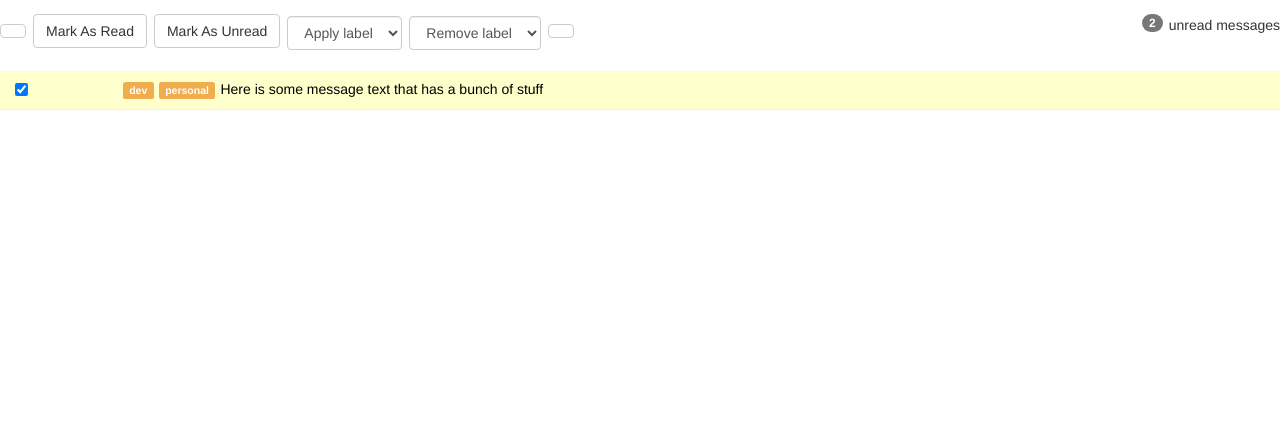
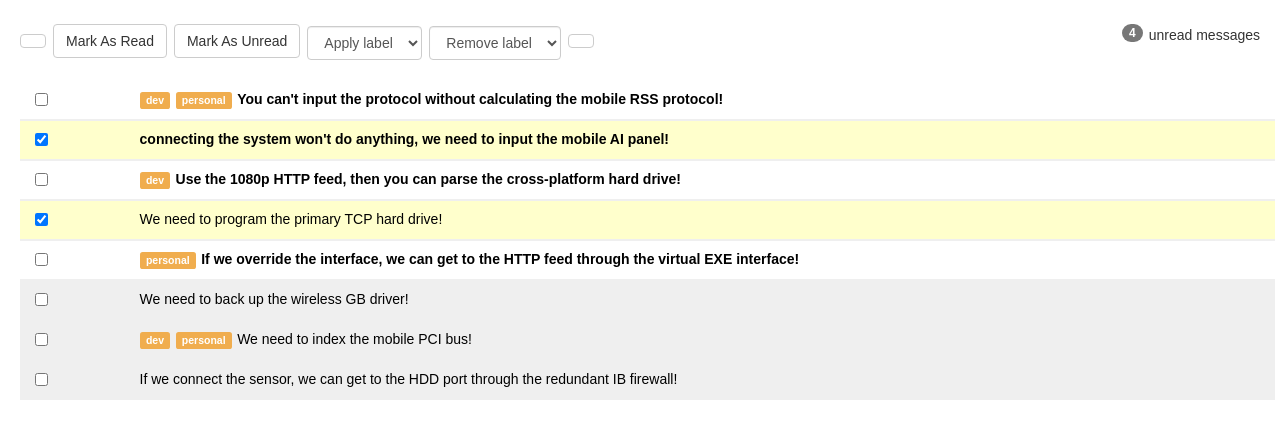
Before and after one commit to cwanb/react-inbox, a React (Create React App) app: page / in a window 1280 px wide. Shown: the top 438 px of the page. Built offline with nearby package versions, Linux system fonts and the light colour scheme; the HTML template or start-up script is replaced by a standard one.

Commit message:
react-inbox message, messagelist, toolbar, app components and functionality

```diff
--- a/src/App.js
+++ b/src/App.js
@@ -1,14 +1,171 @@
-import React, {Component} from 'react'
+import React, {
+  Component
+} from 'react'
 import Toolbar from './components/Toolbar'
-import Message from './components/Message'
+import MessageList from './components/MessageList'
 import './App.css'
 
+const seedMessages = [{
+    "id": 1,
+    "subject": "You can't input the protocol without calculating the mobile RSS protocol!",
+    "read": false,
+    "starred": true,
+    "labels": ["dev", "personal"]
+  },
+  {
+    "id": 2,
+    "subject": "connecting the system won't do anything, we need to input the mobile AI panel!",
+    "read": false,
+    "starred": false,
+    "selected": true,
+    "labels": []
+  },
+  {
+    "id": 3,
+    "subject": "Use the 1080p HTTP feed, then you can parse the cross-platform hard drive!",
+    "read": false,
+    "starred": true,
+    "labels": ["dev"]
+  },
+  {
+    "id": 4,
+    "subject": "We need to program the primary TCP hard drive!",
+    "read": true,
+    "starred": false,
+    "selected": true,
+    "labels": []
+  },
+  {
+    "id": 5,
+    "subject": "If we override the interface, we can get to the HTTP feed through the virtual EXE interface!",
+    "read": false,
+    "starred": false,
+    "labels": ["personal"]
+  },
+  {
+    "id": 6,
+    "subject": "We need to back up the wireless GB driver!",
+    "read": true,
+    "starred": true,
+    "labels": []
+  },
+  {
+    "id": 7,
+    "subject": "We need to index the mobile PCI bus!",
+    "read": true,
+    "starred": false,
+    "labels": ["dev", "personal"]
+  },
+  {
+    "id": 8,
+    "subject": "If we connect the sensor, we can get to the HDD port through the redundant IB firewall!",
+    "read": true,
+    "starred": true,
+    "labels": []
+  }
+];
+
 class App extends Component {
+
+  constructor(props) {
+    super(props)
+    this.state = {
+      messageList: seedMessages
+    }
+  }
+
+  onMessagesStarredToggled = (index) => {
+    var stateCopy = Object.assign({}, this.state)
+    stateCopy.messageList[index].starred = !stateCopy.messageList[index].starred
+
+    this.setState({
+      messageList: stateCopy.messageList
+    })
+  }
+
+  onMessageSelectToggled = (index) => {
+    var stateCopy = Object.assign({}, this.state)
+    stateCopy.messageList[index].selected = !stateCopy.messageList[index].selected
+
+    this.setState({
+      messageList: stateCopy.messageList
+    })
+  }
+
+  onSelectAllClicked = () => {
+    var stateCopy = Object.assign({}, this.state)
+
+    //if any messages are not starred, star them all, else unstar them all
+    if (stateCopy.messageList.find(message => !message.selected)) {
+      stateCopy.messageList.map(message =>
+        Object.assign(message, {selected: true})
+      )
+    } else {
+      stateCopy.messageList.map(message =>
+        Object.assign(message, {selected: false})
+      )
+    }
+
+    this.setState({
+      messageList: stateCopy.messageList
+    })
+  }
+
+  onMarkMessagesClicked = (isMarkingRead) => {
+    var stateCopy = Object.assign({}, this.state)
+
+    stateCopy.messageList.map(message => message.selected ? message.read = isMarkingRead : '')
+
+    this.setState({
+      messageList: stateCopy.messageList
+    })
+  }
+
+  onDeleteMessagesClicked = () => {
+    var stateCopy = Object.assign({}, this.state)
+
+    this.setState({
+      messageList: stateCopy.messageList.filter(message => !message.selected)
+    })
+  }
+
+  onAddLabelClicked = (e) => {
+    var stateCopy = Object.assign({}, this.state)
+    const selectedLabel = e.target.options[e.target.selectedIndex].text
+    stateCopy.messageList.map(message => message.selected && !message.labels.find(label => label === selectedLabel) ? message.labels.push(selectedLabel) : '')
+
+    this.setState({
+      messageList: stateCopy.messageList
+    })
+  }
+
+  onRemoveLabelClicked = (e) => {
+    var stateCopy = Object.assign({}, this.state)
+    const selectedLabel = e.target.options[e.target.selectedIndex].text
+    stateCopy.messageList.map(message => message.selected ? message.labels = message.labels.filter(label => label !== selectedLabel) : '')
+
+    this.setState({
+      messageList: stateCopy.messageList
+    })
+  }
+
+
+
   render() {
     return (
       <div>
-        <Toolbar/>
-        <Message read={true} selected={true} starred={true} labels={['dev', 'personal']}/>
+        <Toolbar
+          onSelectAllClicked={this.onSelectAllClicked}
+          onMarkMessagesClicked={this.onMarkMessagesClicked}
+          onDeleteMessagesClicked={this.onDeleteMessagesClicked}
+          onAddLabelClicked={this.onAddLabelClicked}
+          onRemoveLabelClicked={this.onRemoveLabelClicked}
+          unreadMessageCount={this.state.messageList.filter(message => !message.read).length}/>
+        <MessageList
+          messageList={this.state.messageList}
+          onMessagesStarredToggled={this.onMessagesStarredToggled}
+          onMessageSelectToggled={this.onMessageSelectToggled}
+        />
       </div>
     )
   }
--- a/src/components/Message.js
+++ b/src/components/Message.js
@@ -1,33 +1,27 @@
 import React from 'react'
 
 class Message extends React.Component {
-  constructor(props) {
-    super(props)
-  }
 
   render() {
-    const readStyle = this.props.read
-      ? 'read'
-      : 'unread'
+    const readStyle = this.props.read ? 'read' : 'unread'
 
-    const selectedStyle = this.props.selected
-      ? 'selected'
-      : ''
+    const selectedStyle = this.props.selected ? 'selected' : ''
 
-    const starredStyle = this.props.starred
-      ? 'fa-star'
-      : 'fa-star-o'
+    const starredStyle = this.props.starred ? 'fa-star' : 'fa-star-o'
 
-    const labels = this.props.labels.map((label, index) => <span className="label label-warning" key={index}>{label}</span>)
+    const labels = this.props.labels.map((label, index) =>
+      <span className="label label-warning" key={index}>
+        {label}
+      </span>)
 
     return (
       <div className={`row message ${readStyle} ${selectedStyle}`}>
         <div className="col-xs-1">
           <div className="row">
             <div className="col-xs-2">
-              <input type="checkbox" checked={this.props.selected}/>
+              <input type="checkbox" checked={this.props.selected || false} onChange={this.props.onMessageSelectToggled}/>
             </div>
-            <div className="col-xs-2">
+            <div className="col-xs-2" onClick={this.props.onMessagesStarredToggled}>
               <i className={`star fa ${starredStyle}`}></i>
             </div>
           </div>
@@ -35,7 +29,7 @@ class Message extends React.Component {
         <div className="col-xs-11">
           {labels}
           <a href="#">
-            Here is some message text that has a bunch of stuff
+            {this.props.subject}
           </a>
         </div>
       </div>
--- /dev/null
+++ b/src/components/MessageList.js
@@ -0,0 +1,25 @@
+import React from 'react'
+import Message from './Message'
+
+class MessageList extends React.Component {
+  render() {
+    return (
+      <div>
+        {this.props.messageList.map((message, index) =>
+          <Message
+            key={index}
+            subject={message.subject}
+            read={message.read}
+            selected={message.selected}
+            starred={message.starred}
+            labels={message.labels}
+            onMessagesStarredToggled={() => this.props.onMessagesStarredToggled(index)}
+            onMessageReadToggled={() => this.props.onMessageReadToggled(index)}
+            onMessageSelectToggled={() => this.props.onMessageSelectToggled(index)}
+          />)}
+      </div>
+    )
+  }
+}
+
+export default MessageList
--- a/src/components/Toolbar.js
+++ b/src/components/Toolbar.js
@@ -1,46 +1,42 @@
 import React from 'react'
 
 class Toolbar extends React.Component {
-  constructor(props) {
-    super(props)
-  }
-
   render() {
     return (
       <div className="row toolbar">
         <div className="col-md-12">
           <p className="pull-right">
-            <span className="badge badge">2</span>
+            <span className="badge badge">{this.props.unreadMessageCount}</span>
             unread messages
           </p>
 
-          <button className="btn btn-default">
+          <button className="btn btn-default" onClick={this.props.onSelectAllClicked}>
             <i className="fa fa-check-square-o"></i>
           </button>
 
-          <button className="btn btn-default">
+          <button className="btn btn-default" onClick={() => this.props.onMarkMessagesClicked(true)}>
             Mark As Read
           </button>
 
-          <button className="btn btn-default">
+          <button className="btn btn-default" onClick={() => this.props.onMarkMessagesClicked(false)}>
             Mark As Unread
           </button>
 
-          <select className="form-control label-select">
+          <select className="form-control label-select" onChange={(e) => this.props.onAddLabelClicked(e)}>
             <option>Apply label</option>
             <option value="dev">dev</option>
             <option value="personal">personal</option>
             <option value="gschool">gschool</option>
           </select>
 
-          <select className="form-control label-select">
+          <select className="form-control label-select" onChange={(e) => this.props.onRemoveLabelClicked(e)}>
             <option>Remove label</option>
             <option value="dev">dev</option>
             <option value="personal">personal</option>
             <option value="gschool">gschool</option>
           </select>
 
-          <button className="btn btn-default">
+          <button className="btn btn-default" onClick={this.props.onDeleteMessagesClicked}>
             <i className="fa fa-trash-o"></i>
           </button>
         </div>
--- a/src/index.css
+++ b/src/index.css
@@ -1,3 +1,8 @@
+body {
+  margin: 0;
+  padding: 10px 20px;
+  font-family: sans-serif;
+}
 
 .message {
   margin-left: 0px;
```
Also changed, not shown: package.json (line endings or trailing spaces).
